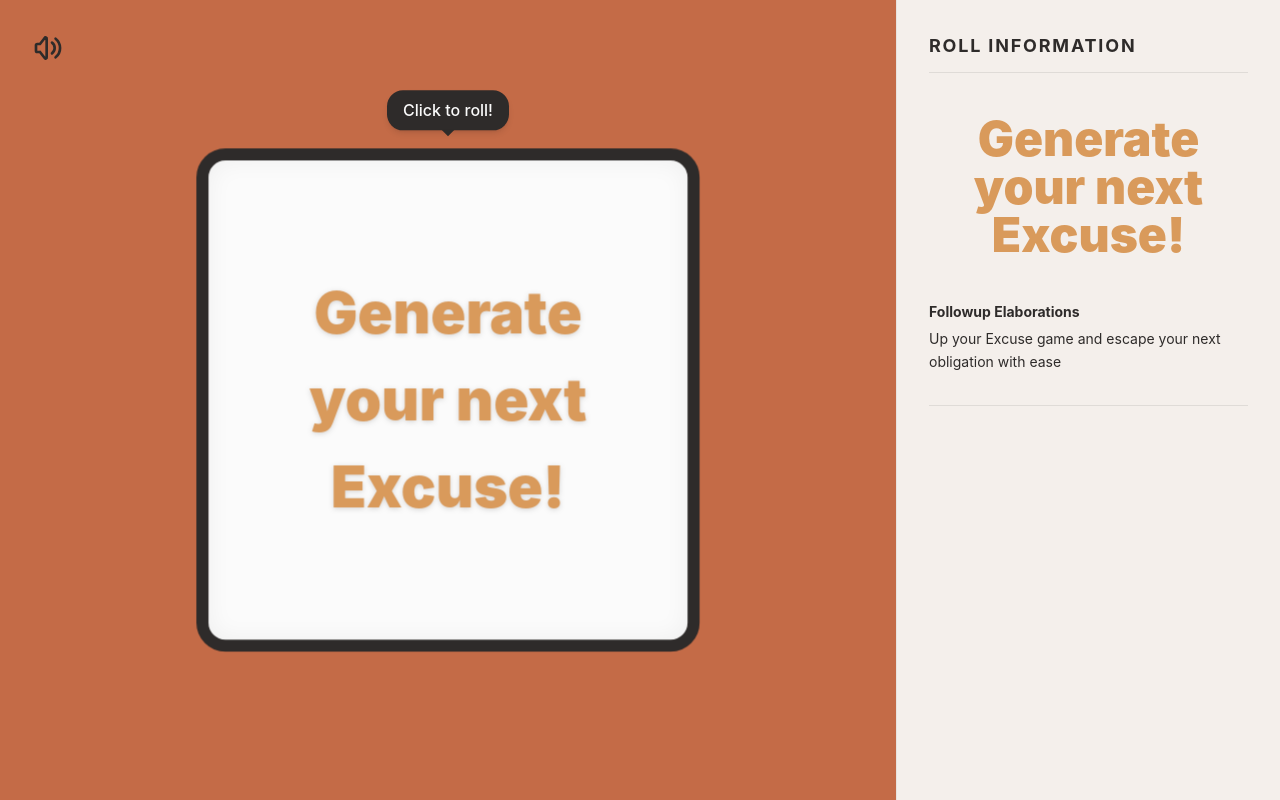
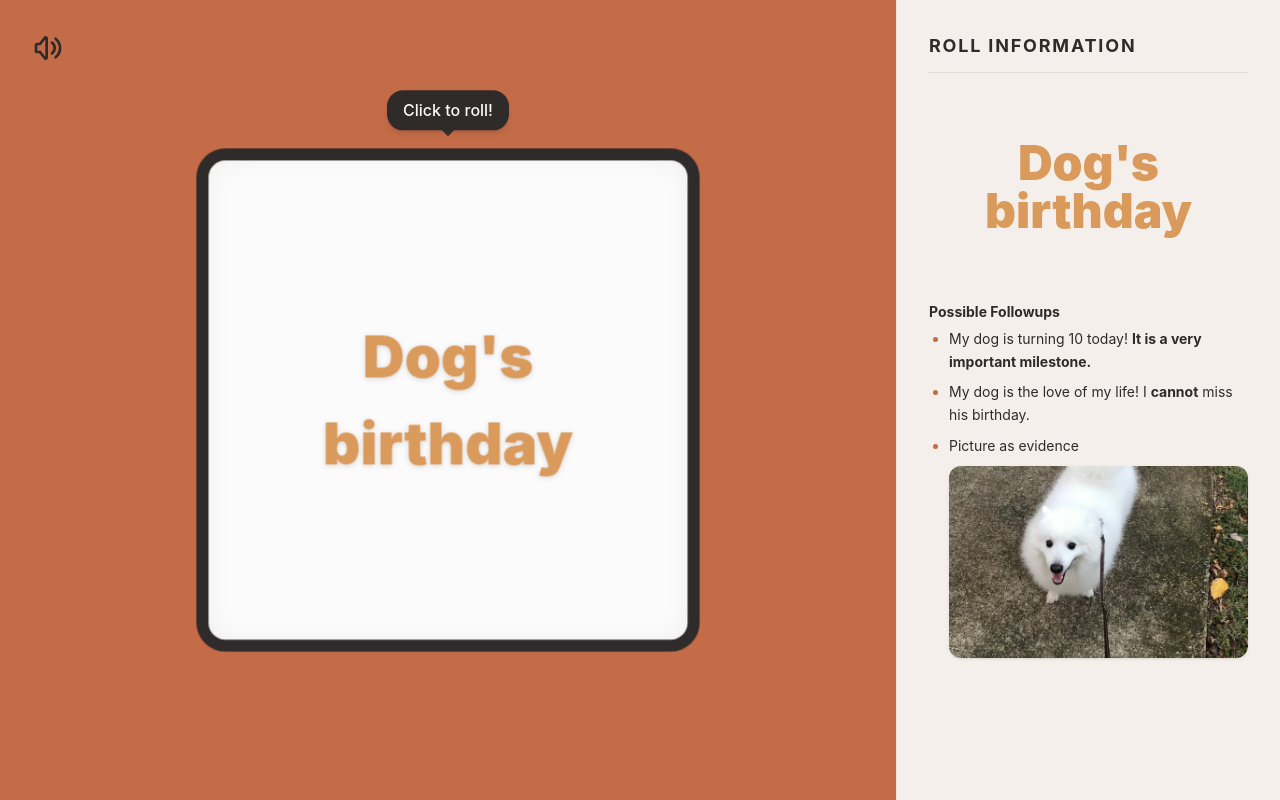
Before and after one commit to bryanhce/excuse-die, a React (Vite) app: page / in a window 1280 px wide. Built offline with nearby package versions, Linux system fonts and the light colour scheme; no server answers.

Commit message:
add more content

```diff
--- a/src/components/Excuses.tsx
+++ b/src/components/Excuses.tsx
@@ -1,4 +1,5 @@
 import type { ReactNode } from "react";
+import ListContainer from "./ListContainer";
 
 export interface Excuse {
     id: number;
@@ -6,8 +7,8 @@ export interface Excuse {
     elabText: ReactNode;
 }
 
-// TODO: add some validation to the dieText, need to be at least 1 word and max of 6 words
-
+// Ensure id is unique, dieText is at least 1 word and max of 6
+// TODO: can add linter rule to enforce this standard
 export const EXCUSES: Excuse[] = [
     {
         // landing excuse
@@ -19,109 +20,169 @@ export const EXCUSES: Excuse[] = [
         id: 1,
         dieText: "Dog's birthday",
         elabText: (
-            <p>
-                My dog is turning 5 today! <strong>It is a very important milestone.</strong>
-            </p>
+            <ListContainer>
+                <li>
+                    My dog is turning 10 today! <strong>It is a very important milestone.</strong>
+                </li>
+                <li>
+                    My dog is the love of my life! I <strong>cannot</strong> miss his birthday.
+                </li>
+                <li>
+                    Picture as evidence
+                    <img src="/dog.jpg" alt="A cute dog" className="mt-2 rounded-xl shadow-sm w-full h-auto object-cover max-h-48" />
+                </li>
+            </ListContainer>
+
         ),
     },
     {
         id: 2,
         dieText: "Overslept",
         elabText: (
-            <p>
+            <ListContainer>
+                <li>
                     Worked way too hard to provide maximum shareholder value last night and my
                     biological battery completely depleted.
-            </p>
+                </li>
+                <li>
+                    My alarm clock ran out of battery!
+                </li>
+                <li>
+                    I had a dream from the higher beings, telling me not to turn up 👀
+                </li>
+            </ListContainer>
         ),
     },
     {
         id: 3,
         dieText: "Abducted by aliens",
         elabText: (
-            <p>
+            <ListContainer>
+                <li>
                     They tried to probe my brain for company secrets, but got bored. Still, I need the
                     day off to recover from the tractor beam.
-            </p>
+                </li>
+            </ListContainer>
         ),
     },
     {
         id: 4,
         dieText: "Washing my hair",
         elabText: (
-            <span>
+            <ListContainer>
+                <li>
                     It is a rigorous 12-step routine involving rare Amazonian clays.{" "}
                     <em>I cannot be rushed.</em>
-            </span>
+                </li>
+                <li>
+                    The salon stylist had a knife at my throat, threatening me to stay 😰
+                </li>
+            </ListContainer>
         ),
     },
     {
         id: 5,
         dieText: "Trapped by a weighted blanket",
         elabText: (
-            <p>
+            <ListContainer>
+                <li>
                     The physics are undeniable. The blanket has claimed me, and I am now one with the
                     mattress.
-            </p>
+                </li>
+                <li>
+                    Even Socrates struggled to get out of bed, who am I to contend?
+                </li>
+            </ListContainer>
         ),
     },
     {
         id: 6,
         dieText: "Cat on keyboard",
         elabText: (
-            <p>
+            <ListContainer>
+                <li>
                     To move the feline overlord is a felony in my household. My hands are literally
                 tied.
-            </p>
+                </li>
+                <li>
+                    She almost dropped the database, luckily I stopped her in time. You should be thanking me!
+                </li>
+            </ListContainer>
         ),
     },
     {
         id: 7,
         dieText: "Existential crisis",
         elabText: (
-            <p>
+            <ListContainer>
+                <li>
                     I suddenly realized that time is merely a construct. Therefore, the 10 AM sync is
                     also a construct.
-            </p>
+                </li>
+                <li>
+                    Why do we even build software when the universe is headed towards inevitable heat-death? 🌌
+                </li>
+            </ListContainer>
         ),
     },
     {
         id: 8,
         dieText: "Rogue Roomba attack",
         elabText: (
-            <p>
+            <ListContainer>
+                <li>
                     The robot uprising has officially begun in my living room. I am currently seeking
                     refuge on the kitchen island.
-            </p>
+                </li>
+                <li>
+                    It learned how to wield a kitchen knife. Send help, not a Slack message! 🔪🤖
+                </li>
+            </ListContainer>
         ),
     },
     {
         id: 9,
         dieText: "Too good-looking today",
         elabText: (
-            <p>
+            <ListContainer>
+                <li>
                     Honestly, my hair is doing this <strong>incredible</strong> thing and it would just
                     be way too distracting for the team on the Zoom call.
-            </p>
+                </li>
+                <li>
+                    I am legally required to spare you all from my blinding radiance today. ✨😎
+                </li>
+            </ListContainer>
         ),
     },
     {
         id: 10,
         dieText: "Swallowed by a pothole",
         elabText: (
-            <p>
+            <ListContainer>
+                <li>
                     The local infrastructure has finally claimed me. Please tell my manager to send a
                     rope and some snacks.
-            </p>
+                </li>
+                <li>
+                    It's deeper than it looks. I think I see the Mole People. We're forming a union down here. 👷‍♂️🕳️
+                </li>
+            </ListContainer>
         ),
     },
     {
         id: 11,
         dieText: "Forgot how to perceive linear time",
         elabText: (
-            <p>
+            <ListContainer>
+                <li>
                     Is the deadline yesterday, today, or tomorrow?{" "}
                     <em>I exist in all moments simultaneously now.</em>
-            </p>
+                </li>
+                <li>
+                    The concept of a "workweek" is extremely limiting for a multidimensional entity such as myself. 🌀🕰️
+                </li>
+            </ListContainer>
         ),
     },
 ];
--- a/src/components/InfoPanel.tsx
+++ b/src/components/InfoPanel.tsx
@@ -42,7 +42,7 @@ const InfoPanel = () => {
             </div>
 
             <div className="text-sm text-charcoal leading-relaxed min-h-20">
-                <strong>Followup Elaborations</strong>
+                <strong>Possible Followups</strong>
                 <br />
                 <AnimatePresence mode="wait">
                     <motion.div
@@ -58,8 +58,6 @@ const InfoPanel = () => {
                     </motion.div>
                 </AnimatePresence>
             </div>
-
-            <hr className="border-charcoal/10" />
         </div>
     );
 };
--- /dev/null
+++ b/src/components/ListContainer.tsx
@@ -0,0 +1,11 @@
+import type { ReactNode } from "react"
+
+const ListContainer = ({ children }: { children: ReactNode }) => {
+    return (
+        <ul className="list-disc leading-relaxed pl-5 pb-5 marker:text-terracotta flex flex-col gap-y-2">
+            {children}
+        </ul>
+    )
+}
+
+export default ListContainer
--- a/src/context/DiceContext.tsx
+++ b/src/context/DiceContext.tsx
@@ -14,7 +14,7 @@ interface DiceContextType {
 const DiceContext = createContext<DiceContextType | null>(null);
 
 export const DiceProvider = ({ children }: { children: ReactNode }) => {
-    const [roll, setRoll] = useState(1);
+    const [roll, setRoll] = useState(2);
     const [isRolling, setIsRolling] = useState(false);
     const [isMuted, setIsMuted] = useState(false);
     const isRollingRef = useRef(false);
```
Also changed, not shown: public/dog.jpg (added), 1 other file (tests, documents, lock files or other folders). Lines whose indentation alone changed are shown as unchanged.
